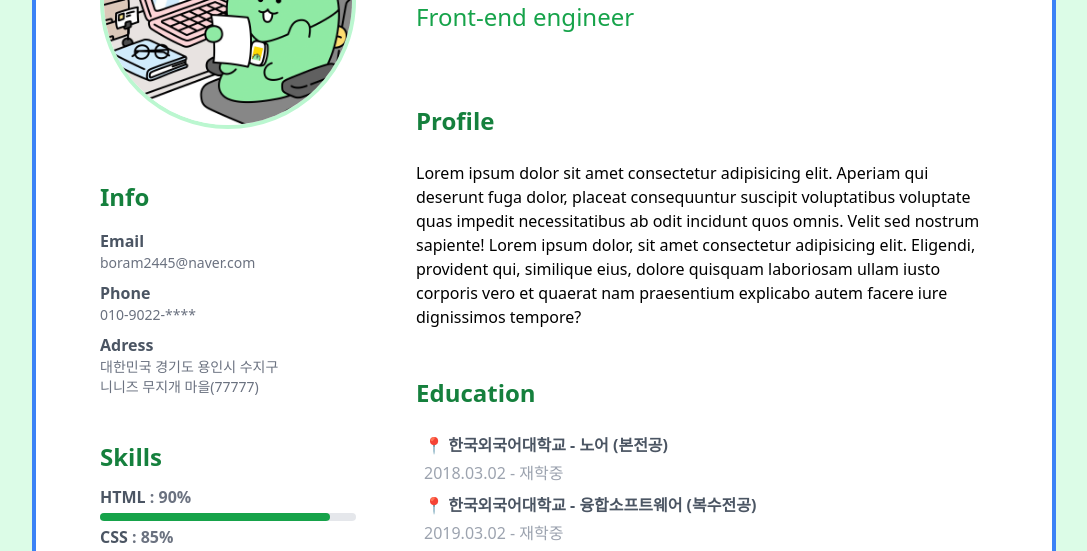
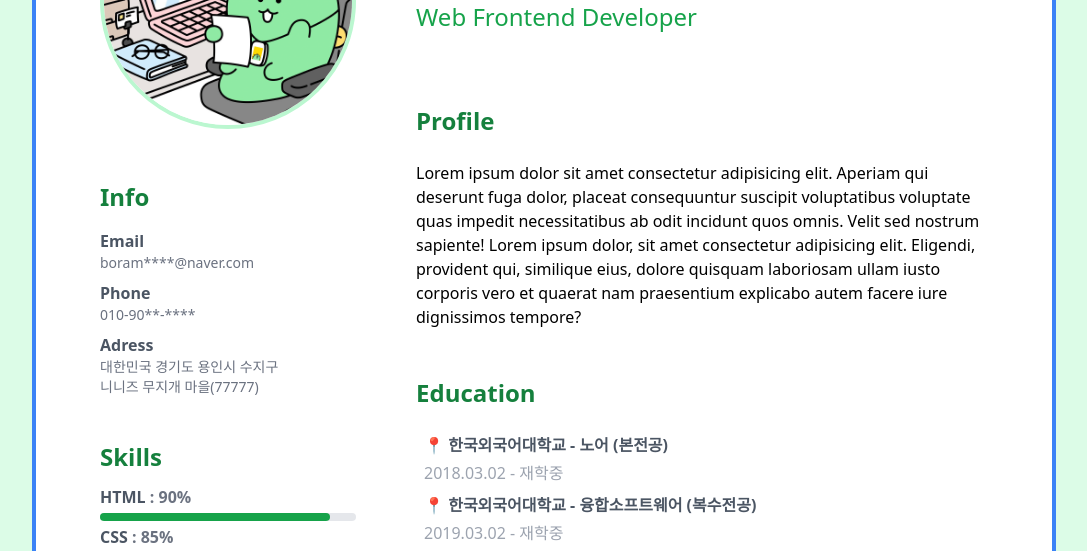
Before and after one commit to boram2445/Tailwind_Resume, a plain HTML site: page index.html in a window 1280 px wide. Shown: the part 243-794 px from the top of the page, without its empty margins (96-1183 px from the left). Drawn offline with nearby package versions, Linux system fonts and the light colour scheme.

Commit message:
[4월 27일] 부제 변경

```diff
--- a/index.html
+++ b/index.html
@@ -19,11 +19,11 @@
                     <div class="text-green-700 text-2xl font-bold py-3">Info</div>
                     <div class="py-1">
                         <div class="font-semibold text-gray-600">Email</div>
-                        <div class="text-gray-500 text-sm">boram2445@naver.com</div>
+                        <div class="text-gray-500 text-sm">boram****@naver.com</div>
                     </div>
                    <div class="py-1">
                         <div class="font-semibold text-gray-600">Phone</div>
-                        <div class="text-gray-500 text-sm">010-9022-****</div>
+                        <div class="text-gray-500 text-sm">010-90**-****</div>
                    </div>
                     <div class="py-1">
                         <div class="font-semibold text-gray-600">Adress</div>
@@ -60,7 +60,7 @@
             <div class="col-span-2 pl-5">
                 <div>
                     <div class="text-blue-700 text-7xl font-bold mt-10">Boram Kim</div>
-                    <div class="text-green-600 text-2xl py-4">Front-end engineer</div>
+                    <div class="text-green-600 text-2xl py-4">Web Frontend Developer</div>
                 </div>
                 <div class="mt-10">
                     <div class="text-green-700 text-2xl font-bold py-4 mb-2">Profile</div>
```
